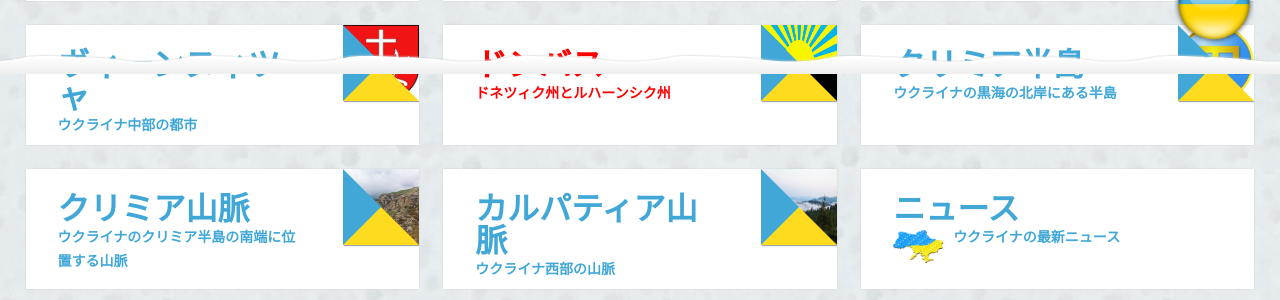
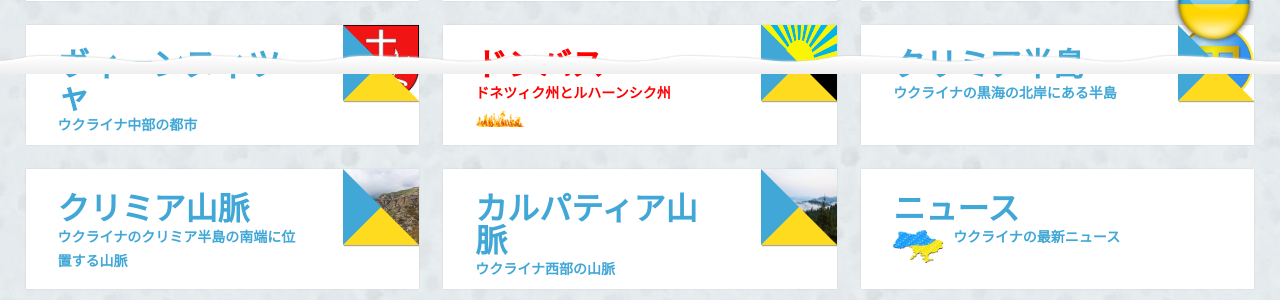
Before and after one commit to Kraiany/ukraine-info, a Jekyll site: the page built from index.md, in a window 1280 px wide. Shown: the part 826-1126 px from the top of the page. Built offline with Jekyll 4.4.1, drawn with Linux system fonts in a browser that asks for light colours; Markdown is read by kramdown in place of the engine named in the settings.

Commit message:
Added fire

```diff
--- a/_layouts/home.html
+++ b/_layouts/home.html
@@ -32,7 +32,8 @@
 
 		        {% if p.layout == 'attention' %}
 		        <h2><b><font color="red">{{ p.title }}</font></b></h2>
-		        <article-desc><b><font color="red">{{ p.description }}</font></b></article-desc>
+		        <article-desc class="nomobile"><b><font color="red">{{ p.description }}</font></b></article-desc>
+		        <img src="/css/images/fire.png" style="float:left; margin-right:10px; margin-top:5px; height:auto; width:auto; max-width:50px; max-height:50px;"></img>
 		        {% endif %}
 
 		        </a>
```
Also changed, not shown: css/images/fire.png (added).
